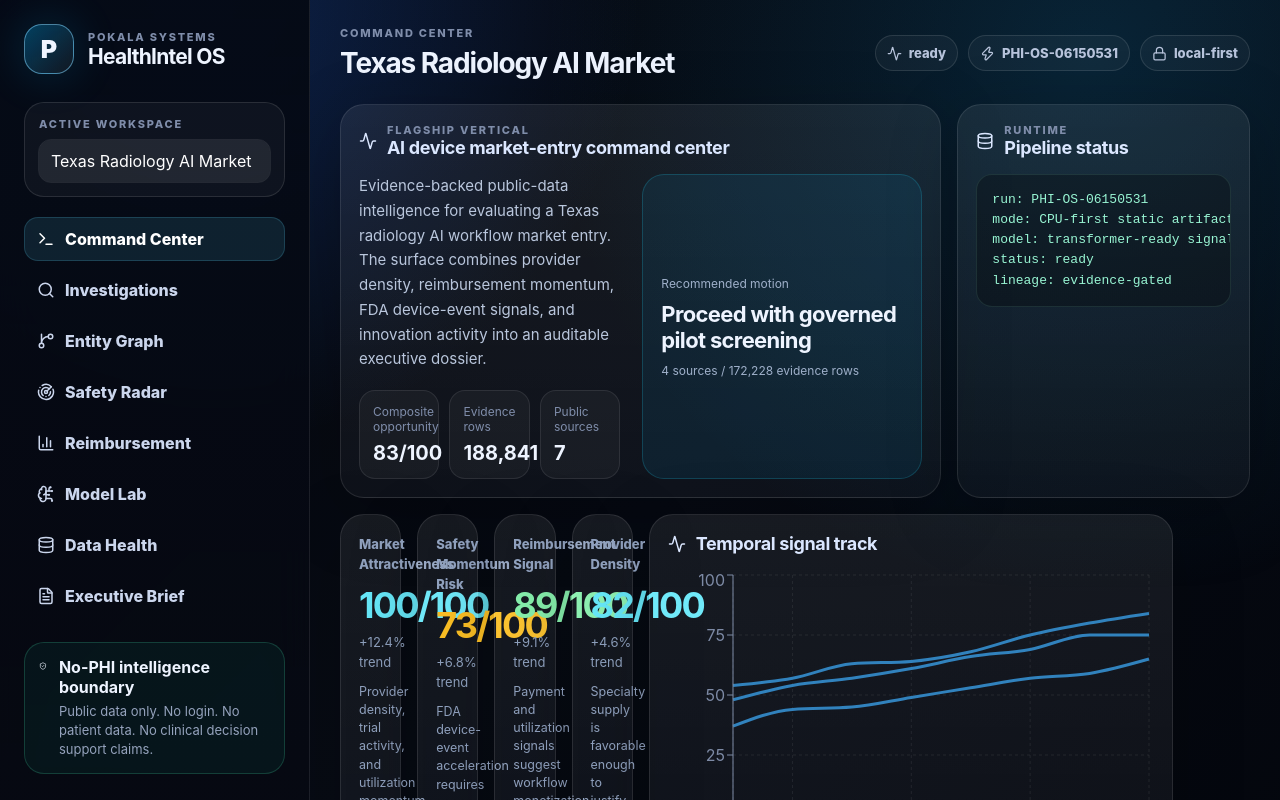
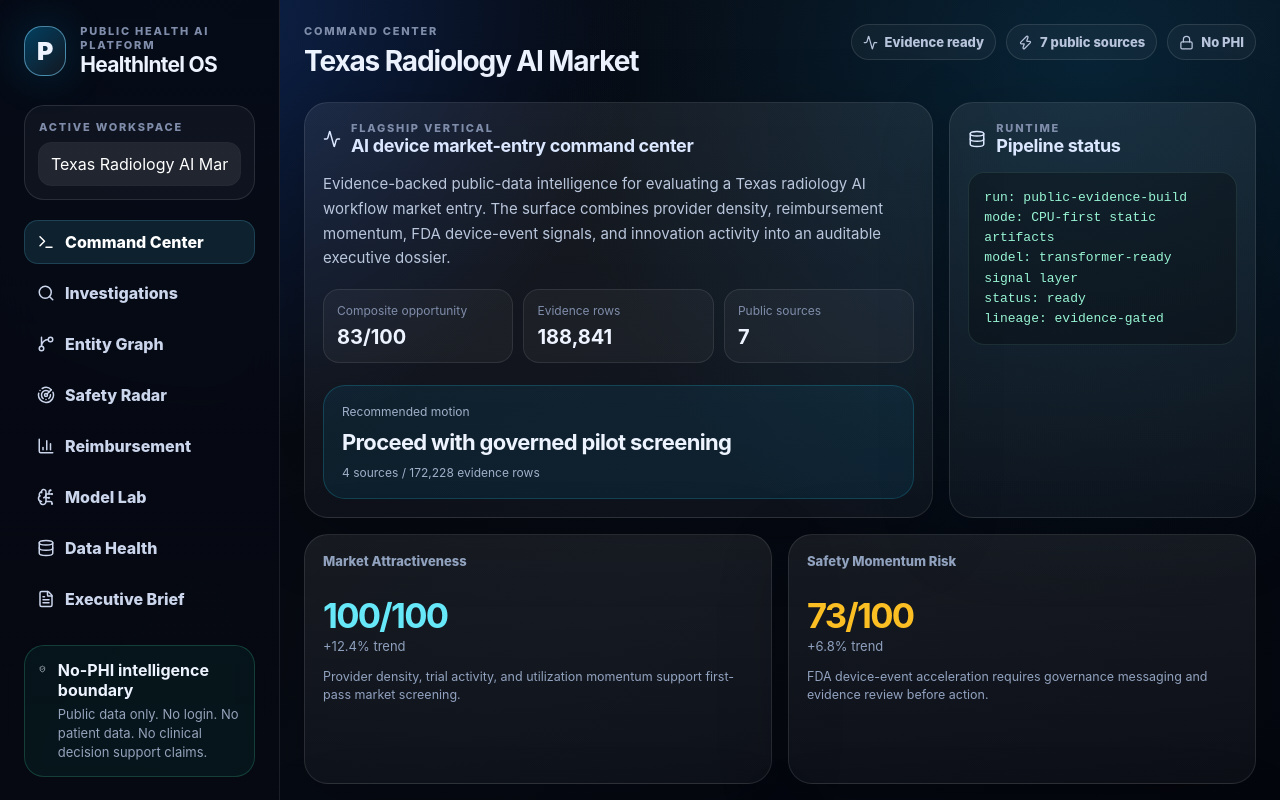
Before and after one commit to KrishnaSaiPokala/pokala-healthintel-os, a React (Vite) app in the folder apps/web/: page / in a window 1280 px wide. Shown: the top 800 px of the page. Built offline with nearby package versions, Linux system fonts and the light colour scheme.

Commit message:
Polish HealthIntel OS SaaS layout for public review

```diff
--- a/apps/web/src/app/App.tsx
+++ b/apps/web/src/app/App.tsx
@@ -31,7 +31,7 @@ export function App() {
         <div className="brandBlock">
           <div className="brandMark">P</div>
           <div>
-            <div className="eyebrow">Pokala Systems</div>
+            <div className="eyebrow">Public Health AI Platform</div>
             <h1>HealthIntel OS</h1>
           </div>
         </div>
@@ -69,9 +69,9 @@ export function App() {
             <h2>{workspace}</h2>
           </div>
           <div className="topActions">
-            <span><Activity size={15} /> {snapshot.meta.status}</span>
-            <span><Zap size={15} /> {snapshot.meta.runId}</span>
-            <span><Lock size={15} /> local-first</span>
+            <span><Activity size={15} /> Evidence ready</span>
+            <span><Zap size={15} /> {snapshot.meta.sources} public sources</span>
+            <span><Lock size={15} /> No PHI</span>
           </div>
         </header>
 
--- a/apps/web/src/modules/command-center/CommandCenter.tsx
+++ b/apps/web/src/modules/command-center/CommandCenter.tsx
@@ -48,7 +48,7 @@ export function CommandCenter({ snapshot }: { snapshot: IntelligenceSnapshot })
       </Panel>
 
       <Panel span={4} title="Pipeline status" eyebrow="Runtime" icon={Database} className="terminalPanel">
-        <pre>{`run: ${snapshot.meta.runId}\nmode: CPU-first static artifacts\nmodel: transformer-ready signal layer\nstatus: ${snapshot.meta.status}\nlineage: evidence-gated`}</pre>
+        <pre>{`run: public-evidence-build\nmode: CPU-first static artifacts\nmodel: transformer-ready signal layer\nstatus: ${snapshot.meta.status}\nlineage: evidence-gated`}</pre>
       </Panel>
 
       {scoreCards.map((card) => <ScoreCard key={card.label} card={card} />)}
--- a/apps/web/src/styles/global.css
+++ b/apps/web/src/styles/global.css
@@ -120,3 +120,146 @@ main { padding: 26px 30px 42px; overflow: hidden; }
 .modelCardGrid strong { color: #eaf4ff; }
 .briefHero { display: grid; gap: 14px; }
 @media (max-width: 1100px) { .shell { grid-template-columns: 1fr; } .sidebar { position: relative; height: auto; } .span4,.span5,.span6,.span7,.span8,.span12 { grid-column: span 12; } .builder,.heroPanel,.metricRow,.attentionGrid,.modelCardGrid { grid-template-columns: 1fr; } .topbar { flex-direction: column; align-items: flex-start; } }
+
+/* --- Production polish pass: recruiter/researcher-facing layout fixes --- */
+
+.shell {
+  grid-template-columns: 300px minmax(0, 1fr);
+}
+
+main {
+  width: 100%;
+  max-width: 1480px;
+  margin: 0 auto;
+  overflow: visible;
+}
+
+.topbar {
+  align-items: flex-start;
+}
+
+.topbar h2 {
+  max-width: 760px;
+}
+
+.topActions {
+  flex-shrink: 0;
+  max-width: 560px;
+}
+
+.topActions span {
+  white-space: nowrap;
+}
+
+.panel {
+  min-width: 0;
+  overflow: hidden;
+}
+
+.commandGrid {
+  grid-template-columns: repeat(12, minmax(0, 1fr));
+  align-items: stretch;
+}
+
+.commandGrid > .score {
+  grid-column: span 3;
+}
+
+.score {
+  min-height: 250px;
+  display: flex;
+  flex-direction: column;
+}
+
+.score span {
+  min-height: 36px;
+}
+
+.score strong {
+  font-size: clamp(30px, 2.7vw, 42px);
+  line-height: 1;
+  word-break: keep-all;
+  white-space: nowrap;
+}
+
+.score p {
+  margin-top: 14px;
+  max-width: 100%;
+}
+
+.heroPanel {
+  grid-template-columns: minmax(0, 1fr) minmax(260px, 340px);
+}
+
+.metricRow {
+  grid-template-columns: repeat(3, minmax(150px, 1fr));
+}
+
+.decisionBadge {
+  min-width: 0;
+}
+
+.terminalPanel pre,
+.code {
+  white-space: pre-wrap;
+}
+
+.recharts-wrapper,
+.recharts-surface {
+  max-width: 100%;
+}
+
+@media (max-width: 1350px) {
+  .shell {
+    grid-template-columns: 280px minmax(0, 1fr);
+  }
+
+  main {
+    padding: 24px;
+  }
+
+  .commandGrid > .score {
+    grid-column: span 6;
+  }
+
+  .heroPanel {
+    grid-template-columns: 1fr;
+  }
+}
+
+@media (max-width: 980px) {
+  .shell {
+    grid-template-columns: 1fr;
+  }
+
+  .sidebar {
+    position: relative;
+    height: auto;
+  }
+
+  .topbar {
+    gap: 14px;
+  }
+
+  .topActions {
+    justify-content: flex-start;
+    max-width: 100%;
+  }
+
+  .commandGrid > .score,
+  .span4,
+  .span5,
+  .span6,
+  .span7,
+  .span8,
+  .span12 {
+    grid-column: span 12;
+  }
+
+  .metricRow,
+  .builder,
+  .attentionGrid,
+  .modelCardGrid {
+    grid-template-columns: 1fr;
+  }
+}
```
